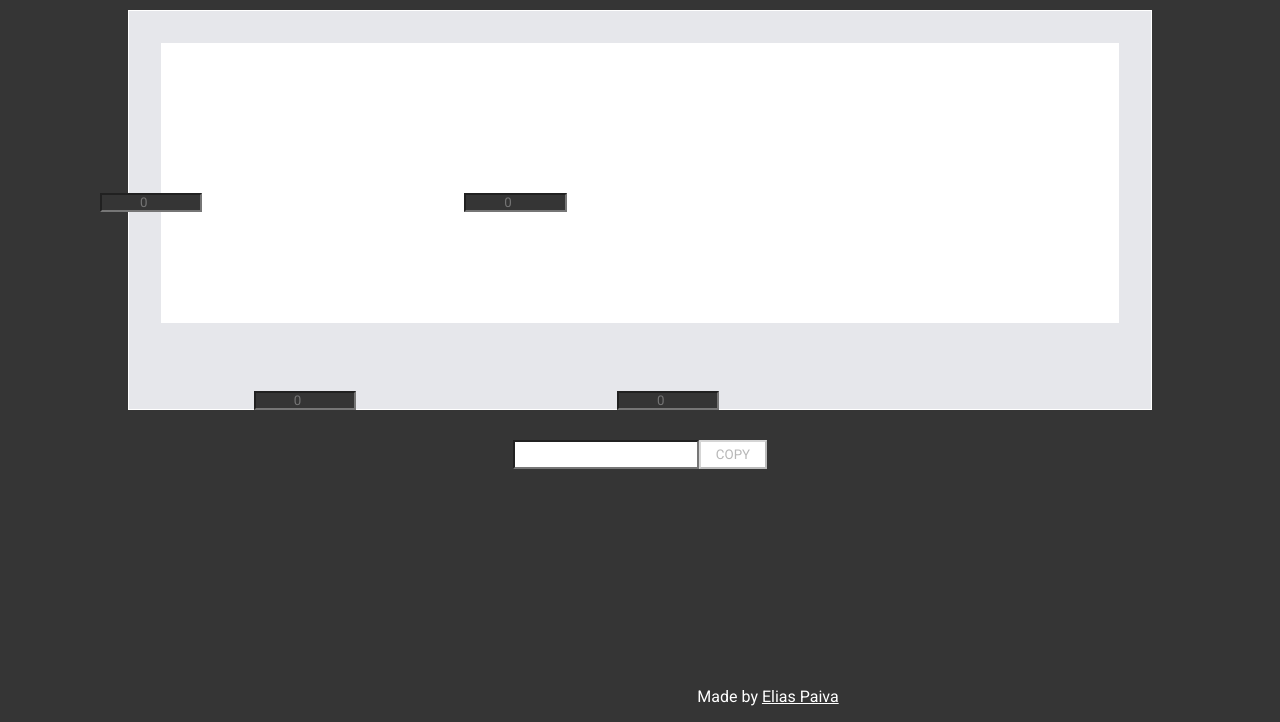
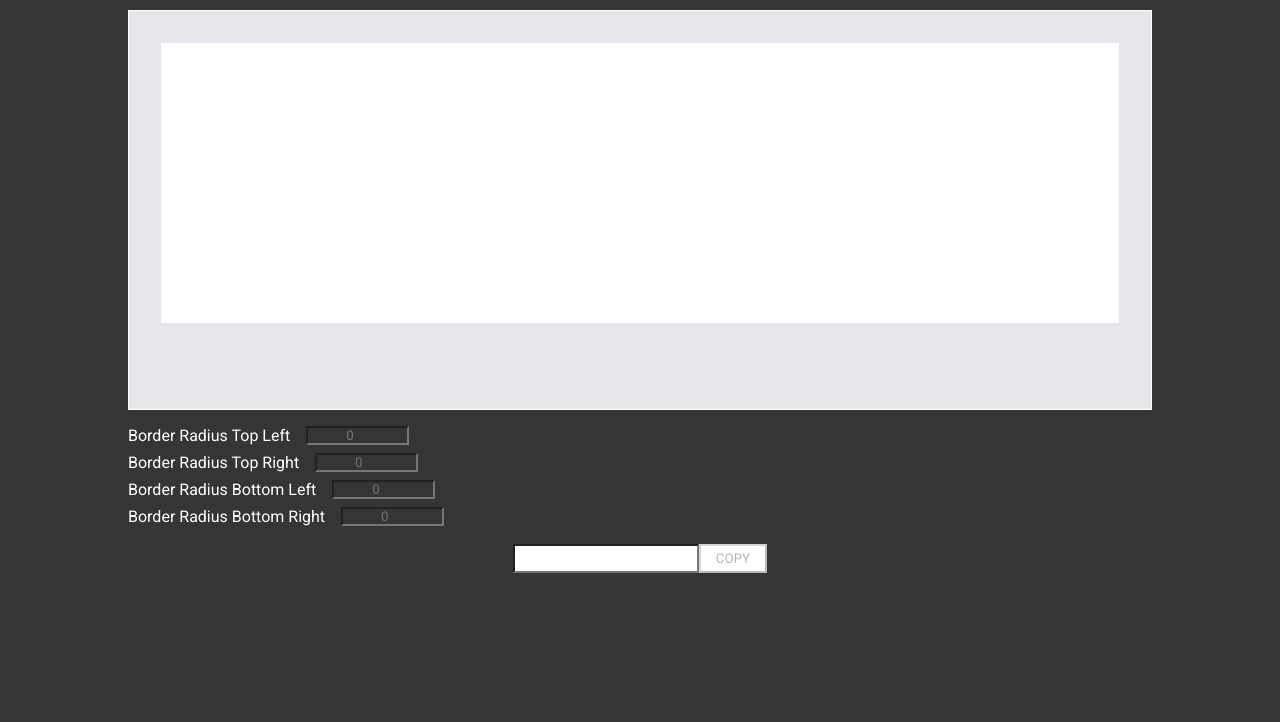
Before and after one commit to eliaspaiva/Border-Radius-Previewer, a plain HTML site: page index.html in a window 1280 px wide. Shown: the part 78-800 px from the top of the page. Drawn offline with Linux system fonts and the light colour scheme.

Commit message:
change in the layout

```diff
--- a/index.html
+++ b/index.html
@@ -18,11 +18,27 @@
     <main class="main-border">
       <div class="inside-boder"></div>
     </main>
-    <section>
-      <input type="number" class="border-radius-top-left" placeholder="0"></input>
-      <input type="number" class="border-radius-top-right" placeholder="0"></input>
-      <input type="number" class="border-radius-bottom-left" placeholder="0"></input>
-      <input type="number" class="border-radius-bottom-right" placeholder="0"></input>
+    <section class="input-value">
+      <div class="input-flex">
+        <label for="border-radius-top-left">Border Radius Top Left</label>
+        <input type="number" id="border-radius-top-left" placeholder="0"></input>
+      </div>
+
+      <div class="input-flex">
+        <label for="border-radius-top-right">Border Radius Top Right</label>
+        <input type="number" id="border-radius-top-right" placeholder="0"></input>
+      </div>
+
+      <div class="input-flex">
+        <label for="border-radius-bottom-left">Border Radius Bottom Left</label>
+        <input type="number" id="border-radius-bottom-left" placeholder="0"></input>
+      </div>
+
+      <div class="input-flex">
+        <label for="border-radius-bottom-right">Border Radius Bottom Right</label>
+        <input type="number" id="border-radius-bottom-right" placeholder="0"></input>
+      </div>
+
     </section>
 
     <section class="copy-values">
--- a/script.js
+++ b/script.js
@@ -1,8 +1,8 @@
 // variables
-const inputTopLeft = document.querySelector('.border-radius-top-left');
-const inputTopRight = document.querySelector('.border-radius-top-right');
-const inputBottomLeft = document.querySelector('.border-radius-bottom-left');
-const inputBottomRight = document.querySelector('.border-radius-bottom-right');
+const inputTopLeft = document.getElementById('border-radius-top-left');
+const inputTopRight = document.getElementById('border-radius-top-right');
+const inputBottomLeft = document.getElementById('border-radius-bottom-left');
+const inputBottomRight = document.getElementById('border-radius-bottom-right');
 const border = document.querySelector('.inside-boder');
 const copyInput = document.querySelector('.input-copy');
 const btnCopy = document.querySelector('.btnCopy');
@@ -52,4 +52,5 @@ btnCopy.addEventListener('click', () => {
   copyInput.select();
   // Will copy the text
   document.execCommand('Copy');
+  alert('Copied');
 })
--- a/style/style.css
+++ b/style/style.css
@@ -11,6 +11,32 @@
   width: 80%;
   margin: 10px auto;
 }
+
+.input-flex {
+    display: flex;
+  }
+
+  .input-value {
+    margin-top: 1rem;
+  }
+
+  label {
+    display: block;
+    padding-bottom: 0.5rem;
+    padding-right: 1rem;
+    color: white;
+  }
+
+  input[type=number] {
+  width: 13%;
+  height: 1.2rem;
+  color: white;
+  text-align: center;
+  position: static;
+}
+  section input {
+    display: flex;
+  }
 
 h1 {
   margin-top: 2rem;
@@ -34,7 +60,6 @@ h1 {
 }
 
 
-
 input[type=number] {
   width: 10%;
   color: white;
@@ -42,25 +67,7 @@ input[type=number] {
   position: relative;
 }
 
-.border-radius-top-left {
-  left: -28px;
-  top: -218px;
-}
 
-.border-radius-top-right {
-  right: -230px;
-  top: -218px;
-}
-
-.border-radius-bottom-left {
-  left: -87px;
-  top: -20px;
-}
-
-.border-radius-bottom-right {
-  right: -170px;
-  top: -20px;
-}
 
 .copy-values {
   display: flex;
@@ -94,8 +101,13 @@ footer {
   bottom: 0;
   width: 100%;
   margin: 1rem auto;
+  display: none;
 }
 
 footer span{
   text-decoration: underline;
 }
+
+@media (min-width: 321px) and (max-width: 1024px) {
+
+}
```
